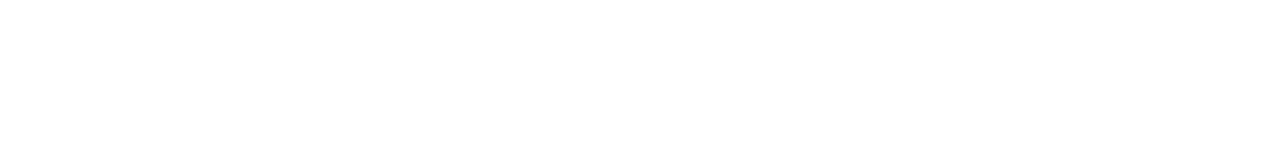
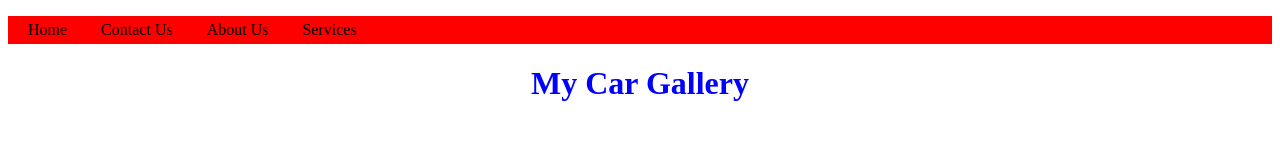
Before and after one commit to tugcanozaktas/carGallery, a plain HTML site: page index.html in a window 1280 px wide. Drawn offline with Linux system fonts and the light colour scheme.

Commit message:
created navbar and a title

```diff
--- a/index.html
+++ b/index.html
@@ -4,9 +4,24 @@
     <meta charset="UTF-8">
     <meta http-equiv="X-UA-Compatible" content="IE=edge">
     <meta name="viewport" content="width=device-width, initial-scale=1.0">
-    <title>Document</title>
+    <link rel="stylesheet" href="styles.css">
+    <title>Car Gallery</title>
 </head>
+
 <body>
+    <div class="navbar">
+        <ul id="navbar-items">
+            <li>Home</li>
+            <li>Contact Us</li>
+            <li>About Us</li>
+            <li>Services</li>
+        </ul>
+    </div>
+    <div class="header">
+        <h1 class="main-titles">My Car Gallery</h1>
+    </div>
+    <div class="footer">
+    </div>
+</body>
 
-</body>
 </html>
--- a/styles.css
+++ b/styles.css
@@ -0,0 +1,18 @@
+.main-titles{
+    color: blue;
+    display: flex;
+    justify-content: center;
+}
+.navbar{
+    background-color: red;
+}
+
+
+.navbar li{
+    display: inline;
+    padding: 15px;
+}
+
+#navbar-items{
+    padding: 5px;
+}
```
